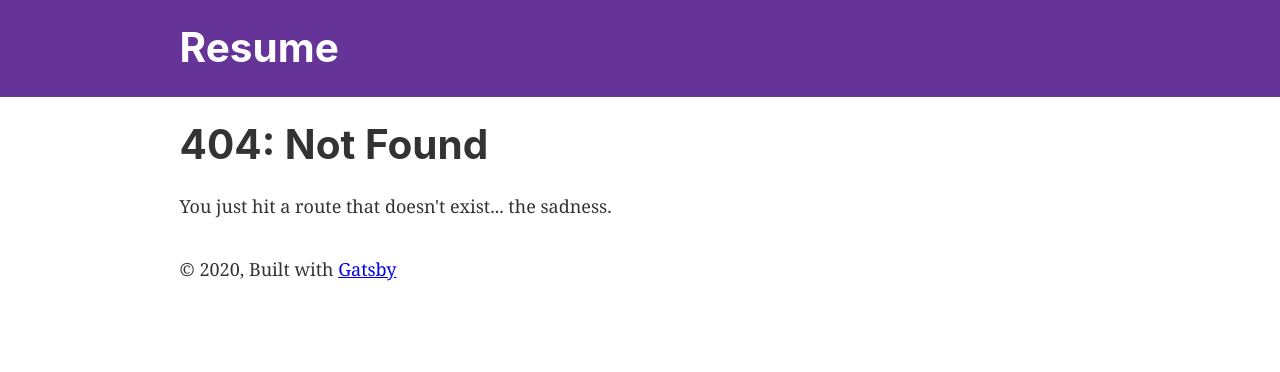
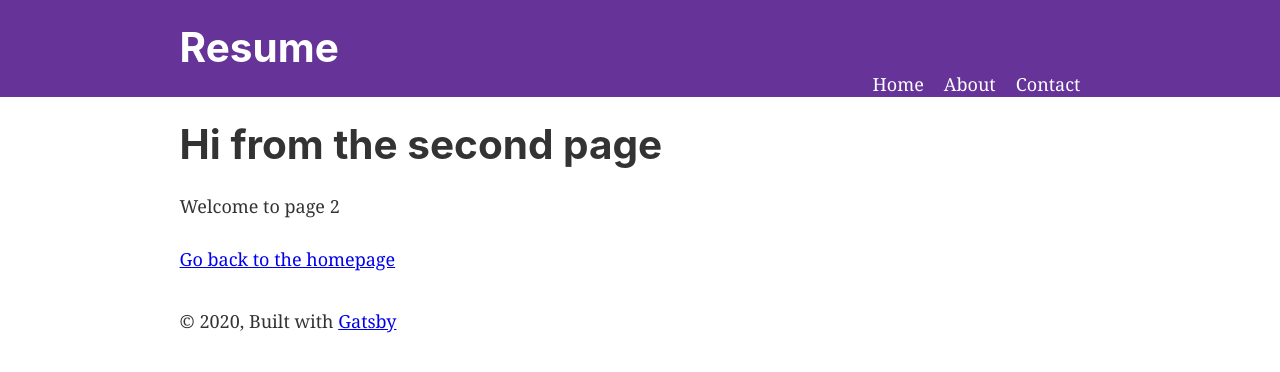
Before and after one commit to spyrosc/resume, a Gatsby site: page /about in a window 1280 px wide. Before the commit this address had no page. Built offline with nearby package versions, Linux system fonts and the light colour scheme; Gatsby itself is replaced by a stand-in of ours.

Commit message:
added navbar

```diff
--- /dev/null
+++ b/src/components/MenuItems.js
@@ -0,0 +1,46 @@
+/* Nav Items displayed in Head  */
+
+import React from "react"
+import { Link } from "gatsby"
+
+
+
+const styles = {
+    color: `white`,
+    textDecoration: `none`,
+    marginRight: `20px`,
+  }
+
+
+const NavItems = () => (
+
+
+  <div style={{
+    float: `right`,
+  }}>
+    <nav>
+    <Link
+      to="/"
+      style={styles}
+    >
+      Home
+    </Link>
+
+    <Link
+      to="/about"
+      style={styles}
+    >
+      About
+    </Link>
+
+    <Link
+      to="/contact"
+      style={styles}
+    >
+      Contact
+    </Link>
+    </nav>
+  </div>
+)
+
+export default NavItems
--- a/src/components/header.js
+++ b/src/components/header.js
@@ -1,6 +1,8 @@
 import { Link } from "gatsby"
 import PropTypes from "prop-types"
 import React from "react"
+
+import NavItems from "./MenuItems"
 
 const Header = ({ siteTitle }) => (
   <header
@@ -27,6 +29,9 @@ const Header = ({ siteTitle }) => (
           {siteTitle}
         </Link>
       </h1>
+
+         <NavItems />
+
     </div>
   </header>
 )
--- a/src/pages/page-2.js
+++ b/src/pages/about.js
@@ -4,13 +4,13 @@ import { Link } from "gatsby"
 import Layout from "../components/layout"
 import SEO from "../components/seo"
 
-const SecondPage = () => (
+const About = () => (
   <Layout>
-    <SEO title="Page two" />
+    <SEO title="About" />
     <h1>Hi from the second page</h1>
     <p>Welcome to page 2</p>
     <Link to="/">Go back to the homepage</Link>
   </Layout>
 )
 
-export default SecondPage
+export default About
--- /dev/null
+++ b/src/pages/contact.js
@@ -0,0 +1,16 @@
+import React from "react"
+import { Link } from "gatsby"
+
+import Layout from "../components/layout"
+import SEO from "../components/seo"
+
+const Contact = () => (
+  <Layout>
+    <SEO title="Contact" />
+    <h1>Hi from the contact page</h1>
+    <p>Welcome contact page</p>
+    <Link to="/">Go back to the homepage</Link>
+  </Layout>
+)
+
+export default Contact
--- a/src/pages/index.js
+++ b/src/pages/index.js
@@ -14,7 +14,6 @@ const IndexPage = () => (
     <div style={{ maxWidth: `300px`, marginBottom: `1.45rem` }}>
       <Image />
     </div>
-    <Link to="/page-2/">Go to page 2</Link> <br />
     <Link to="/using-typescript/">Go to "Using TypeScript"</Link>
   </Layout>
 )
```
